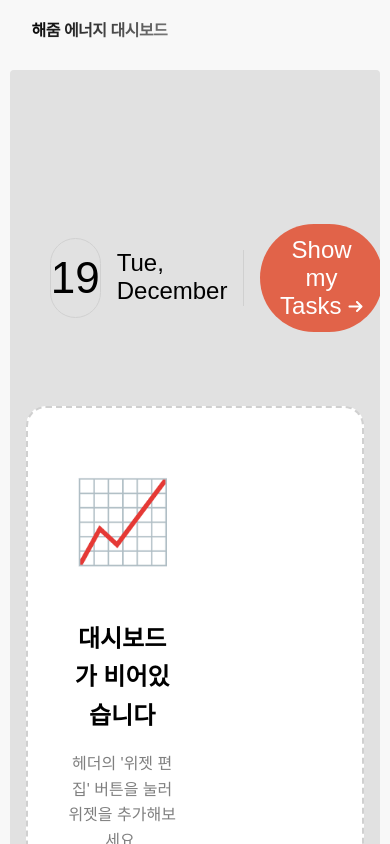
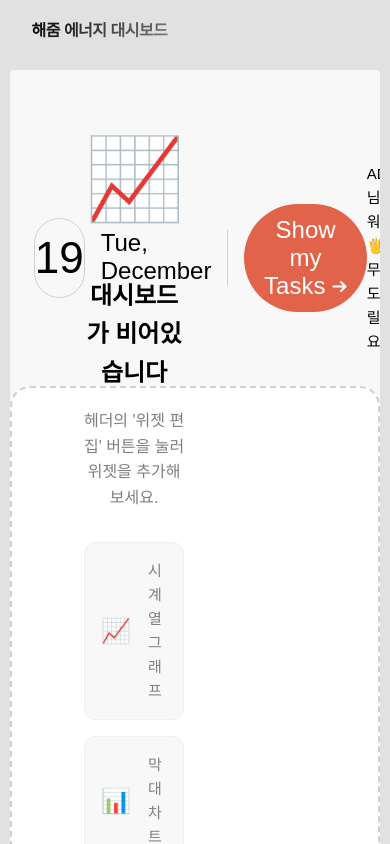
Before and after one commit to apple9710/haezoom, a Vue app: page /dashboard in a window 390 px wide. Built offline with nearby package versions, Linux system fonts and the light colour scheme; a web font is replaced by a local one.

Commit message:
CSS 수정

```diff
--- a/src/App.vue
+++ b/src/App.vue
@@ -26,7 +26,7 @@
   font-family: 'Pretendard', sans-serif;
   overflow-x: hidden;
   position: relative;
-  background: #F8F8F8;
+  background: var(--color-bg-gray);
 }
 
 /* 기본 리셋 */
--- a/src/views/DashboardView-styles.css
+++ b/src/views/DashboardView-styles.css
@@ -17,8 +17,8 @@
 .dashboard-container {
   max-height:98vh;
   width: 95vw;
-
-  background: var(--color-bg-gray);
+  height:98vh;
+  background: var(--color-bg-light);
   display: flex;
   flex-direction: column;
   margin: auto;
@@ -88,18 +88,20 @@
   flex: 1;
   display: flex;
   width: 100%;
-  height: calc(100vh - 90px);
+  height:98vh;
+  /* height: calc(100vh - 90px); */
 }
 
 /* 메인 대시보드 영역 */
 .dashboard-main {
   flex: 1;
-  padding: 32px 24px;
+  /* padding: 32px 24px; */
   overflow-y: auto;
   box-sizing: border-box;
   transition: margin-right 0.3s ease;
   display:flex;
   flex-direction: column;
+  height:100%;
 }
 
 .dashboard-main.sidebar-open {
@@ -313,8 +315,14 @@
 
 /* 대시보드 그리드 */
 .dashboard-grid {
-  /* min-height: 500px; */
-  border-radius: 20px;
+  min-height: 500px;
+  border-radius: 0 0 20px 20px;
+  flex:1;
+  padding:24px 32px;
+background-color: var(--color-bg-white);
+
+
+
 }
 
 .dashboard-grid.empty {
@@ -386,15 +394,15 @@
 .widget-grid {
   display: grid;
   grid-template-columns: repeat(6, 1fr);
-  grid-template-rows: repeat(4, 1fr);
+  grid-template-rows: repeat(6, 1fr);
   gap: 24px;
   width: 100%;
-  height:60vh;
+  height:100%;
 }
 
 .widget-container {
   background: var(--color-bg-white);
-  border-radius: 20px;
+  border-radius: 20px ;
   box-shadow: 0 8px 32px rgba(0, 0, 0, 0.1);
   overflow: hidden;
   transition: all 0.3s ease;
@@ -411,7 +419,7 @@
   display: flex;
   justify-content: space-between;
   align-items: flex-start;
-  padding: 20px;
+  padding: 8px;
   background: linear-gradient(135deg, var(--color-bg-light) 0%, var(--color-gray-lightest) 100%);
   border-bottom: 1px solid var(--color-gray-lightest);
 }
@@ -427,7 +435,8 @@
   color: var(--color-primary);
   text-transform: uppercase;
   letter-spacing: 1px;
-  margin-bottom: 4px;
+  line-height:1;
+  /* margin-bottom: 4px; */
 }
 
 .widget-title {
@@ -437,9 +446,17 @@
   margin: 0;
 }
 
-.widget-controls {
+.widget-container .widget-controls {
   display: flex;
   gap: 8px;
+  position:absolute;
+  top:5px;
+  right:5px;
+  transition: opacity 0.3s ease;
+  opacity: 0;
+}
+.widget-container:hover .widget-controls{
+  opacity:1;
 }
 
 .control-btn {
@@ -471,8 +488,8 @@
 }
 
 .widget-content {
-  padding: 24px;
-  height: calc(100% - 85px);
+  padding: 8px;
+  /* height: calc(100% - 85px); */
   display: flex;
   align-items: center;
   justify-content: center;
@@ -502,7 +519,7 @@
 
 .placeholder-text small {
   display: block;
-  margin: 8px 0;
+  margin:0px 0;
   font-size: 14px;
   opacity: 0.8;
 }
@@ -754,7 +771,7 @@
     height: auto;
   }
   .dashboard-main {
-    padding: 24px 20px;
+    /* padding: 24px 20px; */
   }
   .dashboard-toolbar {
     flex-direction: column;
@@ -801,14 +818,14 @@
     padding: 20px 16px;
   }
   .dashboard-main {
-    padding: 20px 16px;
+    /* padding: 20px 16px; */
   }
 }
 
 /* 고해상도 화면 */
 @media (min-width: 1600px) {
   .widget-grid {
-    grid-template-columns: repeat(8, 1fr);
+    grid-template-columns: repeat(16, 1fr);
   }
   .widget-sidebar {
     width: 420px;
--- a/src/views/DashboardView.vue
+++ b/src/views/DashboardView.vue
@@ -195,12 +195,12 @@
 
               <div class="widget-content">
                 <div class="widget-placeholder">
-                  <div class="placeholder-icon">{{ element.icon }}</div>
+                  <!-- <div class="placeholder-icon">{{ element.icon }}</div> -->
                   <div class="placeholder-text">
                     <strong>{{ element.name }}</strong
-                    ><br />
+                    >
                     <small>{{ element.description }}</small
-                    ><br />
+                    >
                     <span class="update-cycle">업데이트 주기: {{ element.updateCycle }}</span>
                   </div>
                 </div>
```
